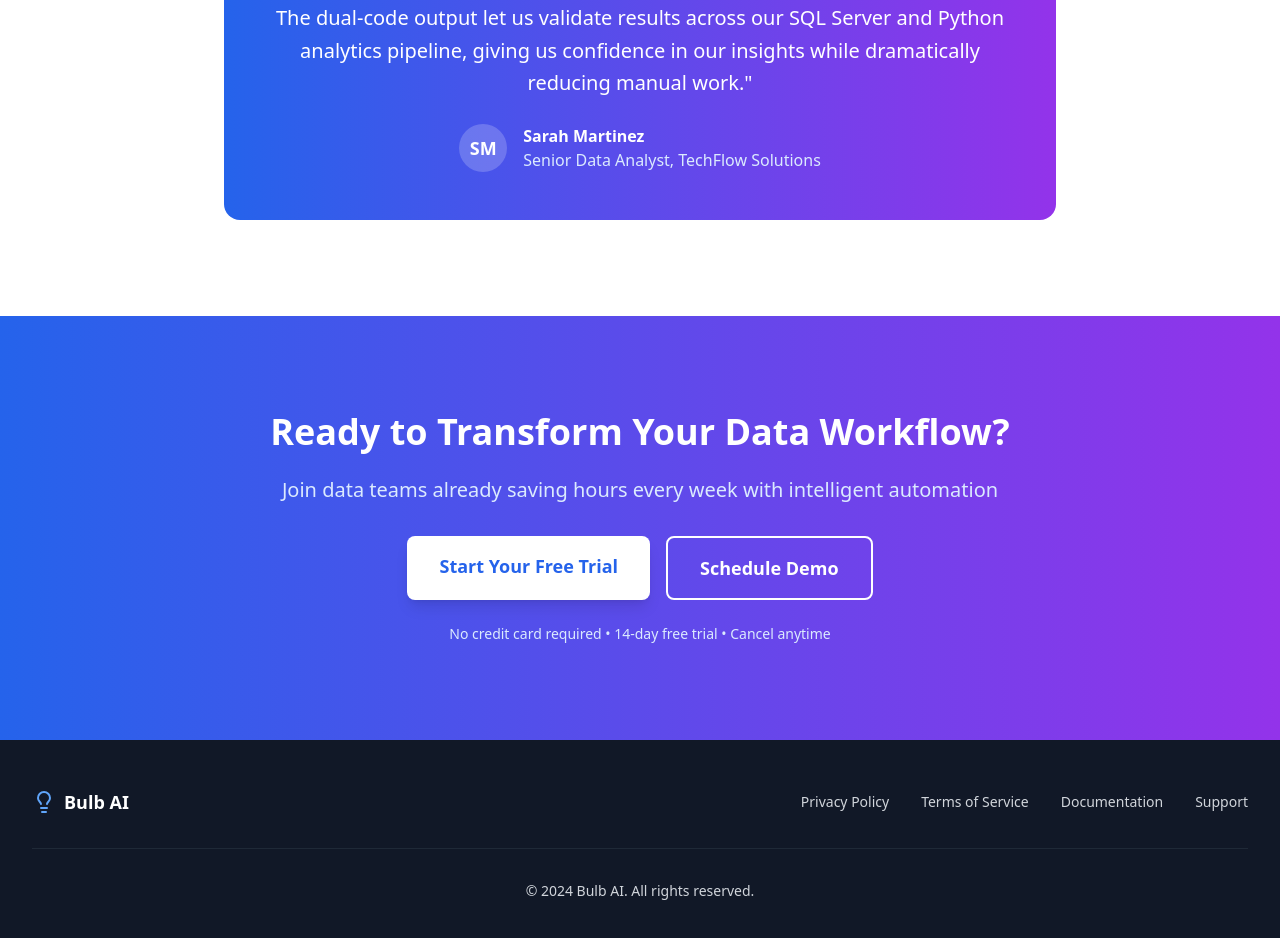
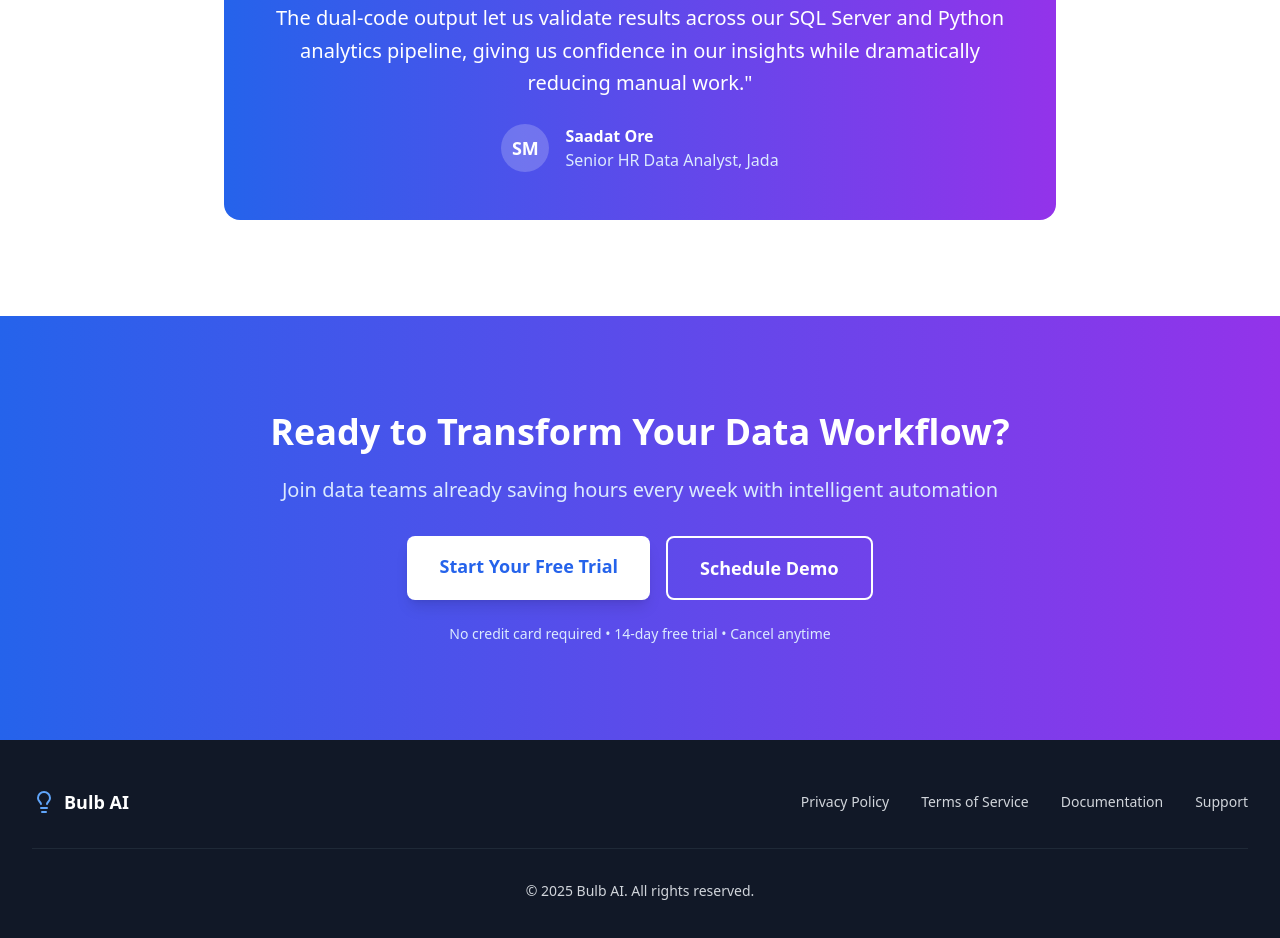
Before and after one commit to Joshua-Osar/Bulb_AI-main, a React (Vite) app in the folder Bulb_AI-main/: page / in a window 1280 px wide. Shown: the part 2745-3683 px from the top of the page. Built offline with nearby package versions, Linux system fonts and the light colour scheme.

Commit message:
Update App.tsx

```diff
--- a/Bulb_AI-main/src/App.tsx
+++ b/Bulb_AI-main/src/App.tsx
@@ -270,8 +270,8 @@ function App() {
                 <span className="text-lg font-semibold">SM</span>
               </div>
               <div className="text-left">
-                <p className="font-semibold">Sarah Martinez</p>
-                <p className="text-blue-100">Senior Data Analyst, TechFlow Solutions</p>
+                <p className="font-semibold">Saadat Ore</p>
+                <p className="text-blue-100">Senior HR Data Analyst, Jada</p>
               </div>
             </div>
           </div>
@@ -323,7 +323,7 @@ function App() {
             </div>
           </div>
           <div className="border-t border-gray-800 mt-8 pt-8 text-center text-sm">
-            <p>&copy; 2024 Bulb AI. All rights reserved.</p>
+            <p>&copy; 2025 Bulb AI. All rights reserved.</p>
           </div>
         </div>
       </footer>
```
